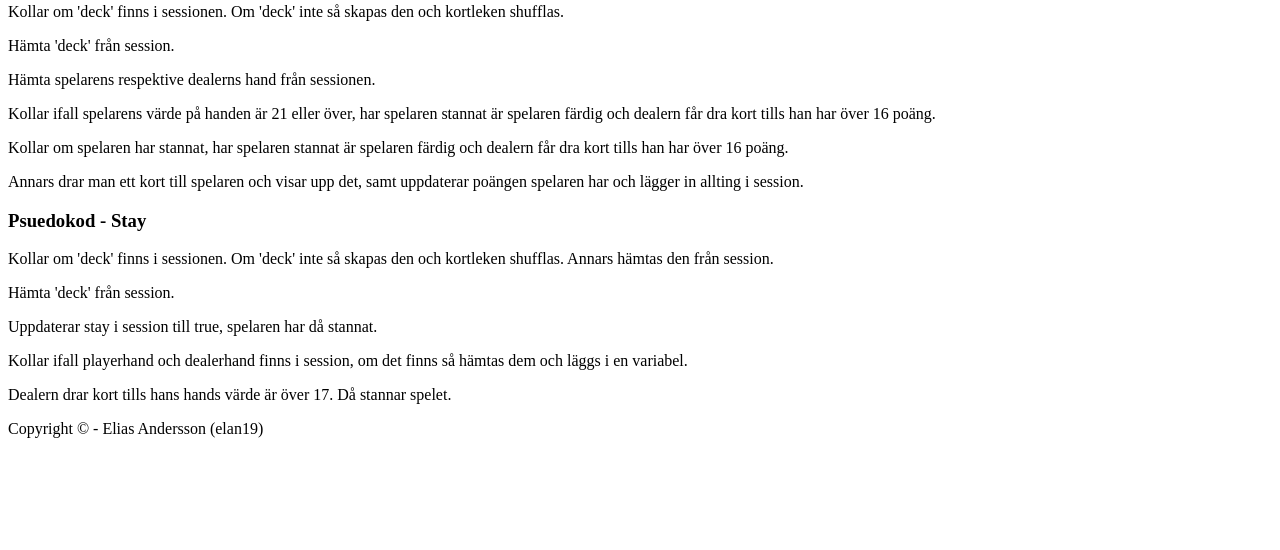
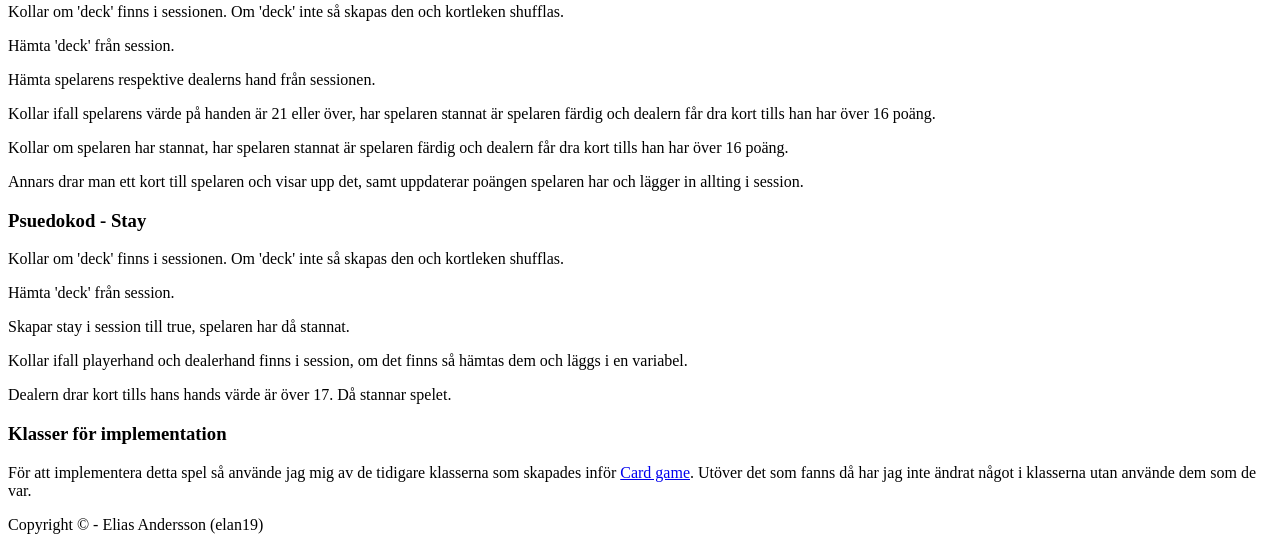
Before and after one commit to elan19/mvc, a Symfony app: template templates/cardGame/game_dock.html.twig in a window 1280 px wide. Shown: the part 1078-1628 px from the top of the page. Before the commit the page ends 1516 px from the top, so only its background shows below. Run offline with Twig, Linux system fonts and the light colour scheme; the template is opened without the code that fills it, so the values that code supplies are empty; some libraries are stand-ins or nearby versions.

Commit message:
Har lagt till om klasserna och implementationen

```diff
--- a/src/Controller/CardGameController.php
+++ b/src/Controller/CardGameController.php
@@ -102,9 +102,6 @@ class CardGameController extends AbstractController
     #[Route("/game", name: "game_home")]
     public function game(): Response
     {
-        //$deck = new DeckOfCards();
-        //$deck->shuffle();
-        //$session->set("deck", $deck);
         return $this->render('cardGame/game_home.html.twig');
     }
 
@@ -115,7 +112,6 @@ class CardGameController extends AbstractController
         $deck->shuffle();
         $session->set("deck", $deck);
         $deck = $session->get("deck");
-        if (!$session->has("player") || !$session->has("dealer")) {
         $playerHand = new CardHand();
         $dealerHand = new CardHand();
         if ($deck instanceof DeckOfCards) {
@@ -125,7 +121,6 @@ class CardGameController extends AbstractController
             $session->set("dealerhand", $dealerHand);
             $session->set("stay", false);
             return $this->render('cardGame/twenty_one.html.twig', ['player' => $playerHand, 'dealer' => $dealerHand]);
-            }
         }
         return $this->render('cardGame/twenty_one.html.twig');
     }
--- a/templates/cardGame/game_dock.html.twig
+++ b/templates/cardGame/game_dock.html.twig
@@ -32,11 +32,11 @@
     Psuedokod - Stay
 </h3>
 <p>
-    Kollar om 'deck' finns i sessionen. Om 'deck' inte så skapas den och kortleken shufflas. Annars hämtas den från session.
+    Kollar om 'deck' finns i sessionen. Om 'deck' inte så skapas den och kortleken shufflas.
 </p>
 <p>Hämta 'deck' från session.</p>
 <p>
-    Uppdaterar stay i session till true, spelaren har då stannat.
+    Skapar stay i session till true, spelaren har då stannat.
 </p>
 <p>
     Kollar ifall playerhand och dealerhand finns i session, om det finns så hämtas dem och läggs i en variabel.
@@ -45,4 +45,10 @@
     Dealern drar kort tills hans hands värde är över 17. Då stannar spelet.
 </p>
 
+<h3 class="center">Klasser för implementation</h3>
+<p>
+    För att implementera detta spel så använde jag mig av de tidigare klasserna som skapades inför <a href="{{ path('card_start') }}">Card game</a>.
+    Utöver det som fanns då har jag inte ändrat något i klasserna utan använde dem som de var.
+</p>
+
 {% endblock %}
```
Lines whose indentation alone changed are shown as unchanged.
